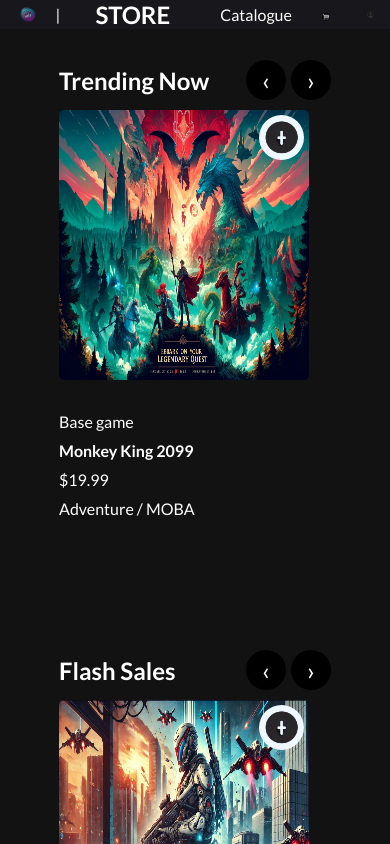
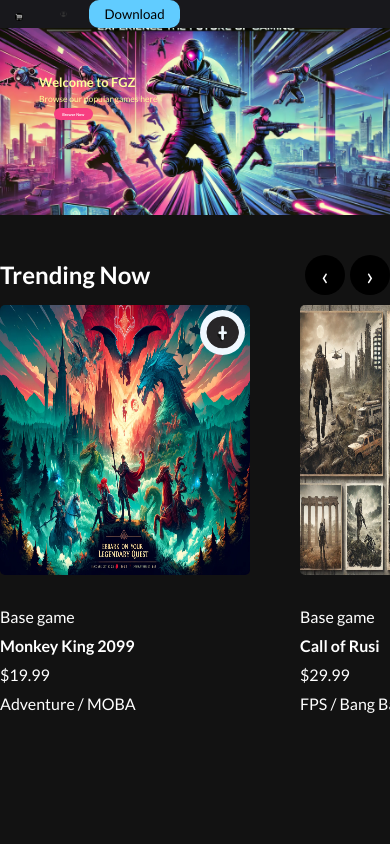
Before and after one commit to PhamHoaiTan/Single-Page, a React (Create React App) app in the folder web-game/: page / in a window 390 px wide. Shown: the top 844 px of the page. Built offline with nearby package versions, Linux system fonts and the light colour scheme.

Commit message:
reponsive

```diff
--- a/web-game/src/App.css
+++ b/web-game/src/App.css
@@ -1,5 +1,4 @@
 /* App.css */
-
 
 body {
   background-color: #121212;
--- a/web-game/src/Pages/Home/Home.css
+++ b/web-game/src/Pages/Home/Home.css
@@ -5,10 +5,20 @@
     padding: 20px;
   }
   .text{
-    width: 500px;
-    height: 300px;
+    overflow-x: scroll;
+    overflow-x: hidden;
   }
   .title{
     margin: 20px auto;
     font-size: 1.5em;
   }
+  @media screen and (max-width:600px) {
+    .Home{
+      width: 100%;
+      margin: 0;
+      padding: 0;
+    }
+    .text{
+      overflow: auto;
+    }
+}
--- a/web-game/src/components/Header/Header.css
+++ b/web-game/src/components/Header/Header.css
@@ -31,6 +31,14 @@
 }
 @media screen and (max-width:600px) {
     .header{
-       display: none;
+        width: 100%;
+        height: 50vw;
+        border-radius: 0;
+        overflow: hidden
+    }
+    .header-text{
+        position: sticky;
+        font-size: 2em;
+        justify-content: center;
     }
 }
--- a/web-game/src/components/Header/Header.jsx
+++ b/web-game/src/components/Header/Header.jsx
@@ -3,7 +3,6 @@ import React from 'react';
 import './Header.css';
 import { Link, useNavigate } from 'react-router-dom';
 function Header() {
-  const navigate = useNavigate();
   return (
     <div className="header">
     <div className="header-text">
--- a/web-game/src/components/Navbar/Navbar.css
+++ b/web-game/src/components/Navbar/Navbar.css
@@ -48,5 +48,7 @@
 }
 
 @media screen and (max-width:600px) {
-
+    .nav-left{
+      display: none;
+    }
 }
```
